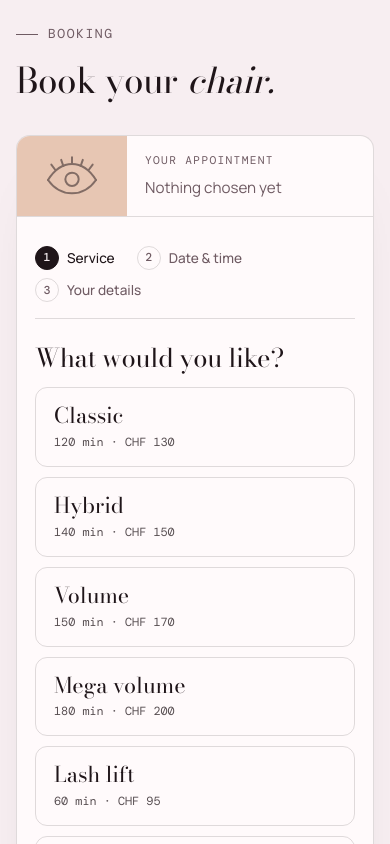
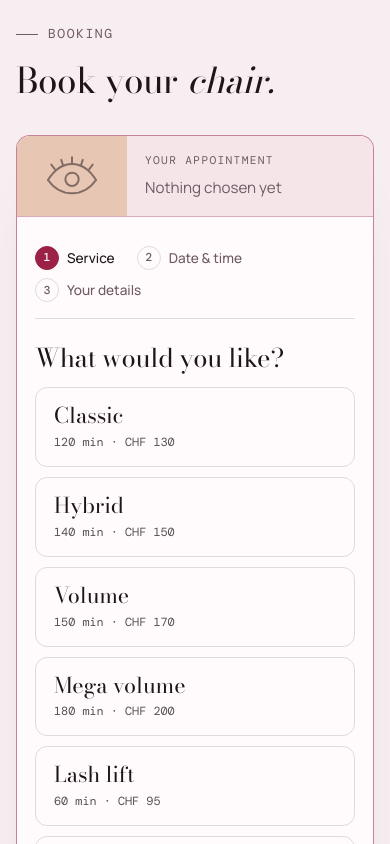
Before and after one commit to Anna8295/atelier-cils, a React (Vite) app: page / in a window 390 px wide. Shown: the part 5620-6464 px from the top of the page. Built offline with nearby package versions, Linux system fonts and the light colour scheme.

Commit message:
Booking: raspberry border and selections, blush summary column, photo fills its frame

```diff
--- a/src/index.css
+++ b/src/index.css
@@ -276,10 +276,10 @@ p{margin:0}
 .chip[aria-pressed="true"]{background:var(--ink);color:var(--bg);border-color:var(--ink)}
 .mono-chip{font-family:var(--f-mono);font-size:.8rem;font-variant-numeric:tabular-nums}
 /* BOOKING — service → date & time → details → done */
-.bkx{display:grid;grid-template-columns:minmax(0,300px) minmax(0,1fr);background:var(--surface);border:1px solid var(--line);border-radius:var(--radius);overflow:hidden;box-shadow:0 30px 60px -48px rgba(31,21,25,.35)}
-.bk-aside{border-right:1px solid var(--line);display:flex;flex-direction:column}
-.bk-photo{aspect-ratio:4/3;max-width:100%;background:#e7c6b3;display:grid;place-items:center;overflow:hidden;color:var(--ink)}
-.bk-photo img{width:100%;height:100%;object-fit:cover;object-position:50% 47%;transform:scale(1.3);transform-origin:50% 47%;animation:fadeIn .5s ease}
+.bkx{display:grid;grid-template-columns:minmax(0,300px) minmax(0,1fr);background:var(--surface);border:1px solid color-mix(in srgb,var(--accent) 55%,transparent);border-radius:var(--radius);overflow:hidden;box-shadow:0 30px 60px -48px rgba(31,21,25,.35)}
+.bk-aside{border-right:1px solid color-mix(in srgb,var(--accent) 30%,transparent);display:flex;flex-direction:column;background:color-mix(in srgb,var(--soft) 55%,var(--surface))}
+.bk-photo{position:relative;aspect-ratio:4/3;max-width:100%;background:#e7c6b3;display:grid;place-items:center;overflow:hidden;color:var(--ink)}
+.bk-photo img{position:absolute;inset:0;width:100%;height:100%;object-fit:cover;object-position:50% 48%;animation:fadeIn .5s ease}
 .bk-photo .hub-icon{position:static;width:64px;height:64px;opacity:.5}
 .bk-sumlist{padding:22px 24px 26px;display:grid;gap:10px}
 .bk-k{font-family:var(--f-mono);font-size:.7rem;letter-spacing:.12em;text-transform:uppercase;color:var(--muted)}
@@ -294,17 +294,17 @@ p{margin:0}
 .bk-steps button:disabled{cursor:default}
 .bk-steps .n{width:24px;height:24px;border-radius:50%;border:1px solid var(--line);display:grid;place-items:center;font:500 .72rem var(--f-mono)}
 .bk-steps li.now button{color:var(--ink)}
-.bk-steps li.now .n{background:var(--ink);border-color:var(--ink);color:var(--bg)}
+.bk-steps li.now .n{background:var(--accent);border-color:var(--accent);color:var(--on-accent)}
 .bk-steps li.past button{color:var(--ink)}
-.bk-steps li.past .n{border-color:var(--ink)}
+.bk-steps li.past .n{border-color:var(--accent)}
 .bk-stage{animation:stepIn .45s cubic-bezier(.2,.8,.2,1)}
 @keyframes stepIn{from{opacity:0;transform:translateY(10px)}}
 @keyframes fadeIn{from{opacity:0}}
 .bk-h{font-family:var(--f-display);font-size:1.6rem;margin-bottom:16px}
 .svc-grid{display:grid;grid-template-columns:repeat(2,minmax(0,1fr));gap:10px}
 .svc-opt{display:grid;gap:6px;text-align:left;padding:16px 18px;border-radius:12px;border:1px solid var(--line);background:transparent;color:var(--ink);cursor:pointer;transition:border-color .2s,background .2s,color .2s}
-.svc-opt:hover{border-color:var(--ink)}
-.svc-opt[aria-pressed="true"]{background:var(--ink);border-color:var(--ink);color:var(--bg)}
+.svc-opt:hover{border-color:var(--accent)}
+.svc-opt[aria-pressed="true"]{background:var(--accent);border-color:var(--accent);color:var(--on-accent)}
 .svc-name{font-family:var(--f-display);font-size:1.35rem;line-height:1.1}
 .svc-meta{font-family:var(--f-mono);font-size:.74rem;opacity:.75}
 .chip{font:500 .9rem/1 var(--f-body);padding:12px 17px;border-radius:999px;border:1px solid var(--line);background:transparent;color:var(--ink);cursor:pointer;text-decoration:none;transition:background .25s,color .25s,border-color .25s}
@@ -319,13 +319,13 @@ p{margin:0}
 .cal-grid{display:grid;grid-template-columns:repeat(7,minmax(0,1fr));gap:4px}
 .cal-wd{font-family:var(--f-mono);font-size:.68rem;color:var(--muted);text-align:center;padding:6px 0;text-transform:uppercase}
 .cal-day{position:relative;aspect-ratio:1;max-width:100%;border-radius:10px;border:1px solid transparent;background:transparent;color:var(--ink);font:500 .9rem var(--f-body);font-variant-numeric:tabular-nums;cursor:pointer;transition:background .2s,color .2s,border-color .2s}
-.cal-day:not(:disabled):hover{border-color:var(--ink)}
+.cal-day:not(:disabled):hover{border-color:var(--accent)}
 .cal-day:disabled{color:color-mix(in srgb,var(--muted) 45%,transparent);cursor:default}
 .cal-day.full:disabled{text-decoration:line-through}
-.cal-day.today{border-color:var(--line)}
+.cal-day.today{border-color:color-mix(in srgb,var(--accent) 35%,transparent)}
 .cal-day.few::after{content:"";position:absolute;left:50%;bottom:6px;width:4px;height:4px;margin-left:-2px;border-radius:50%;background:var(--accent)}
-.cal-day.on{background:var(--ink);color:var(--bg);border-color:var(--ink)}
-.cal-day.on::after{background:var(--bg)}
+.cal-day.on{background:var(--accent);color:var(--on-accent);border-color:var(--accent)}
+.cal-day.on::after{background:var(--on-accent)}
 .cal-legend{display:flex;align-items:center;gap:8px;margin-top:10px;font-size:.78rem;color:var(--muted)}
 .cal-legend i{width:5px;height:5px;border-radius:50%;background:var(--accent)}
 .bk-dayname{font-size:.9rem;color:var(--muted);margin-bottom:14px;text-transform:capitalize}
@@ -334,6 +334,8 @@ p{margin:0}
 .slot-group{display:grid;gap:8px}
 .slot-part{font-family:var(--f-mono);font-size:.68rem;letter-spacing:.12em;text-transform:uppercase;color:var(--muted)}
 .slot-list{display:flex;flex-wrap:wrap;gap:6px}
+.slot-list .chip:hover{border-color:var(--accent)}
+.slot-list .chip[aria-pressed="true"]{background:var(--accent);border-color:var(--accent);color:var(--on-accent)}
 .bk-actions{display:flex;flex-wrap:wrap;align-items:center;justify-content:space-between;gap:12px;margin-top:28px;padding-top:20px;border-top:1px solid var(--line)}
 .bk-actions.start{justify-content:flex-start;border-top:0;padding-top:0}
 .bk-actions .btn:disabled{opacity:.35;cursor:not-allowed;transform:none}
@@ -344,13 +346,13 @@ p{margin:0}
 .field{display:grid;gap:6px;min-width:0}
 .field label{font-weight:600;font-size:.88rem}
 .field input,.field textarea{font:500 1rem var(--f-body);padding:13px 14px;border-radius:10px;border:1px solid var(--line);background:var(--bg);color:var(--ink);width:100%;resize:vertical}
-.field input:focus,.field textarea:focus{outline:none;border-color:var(--ink)}
+.field input:focus,.field textarea:focus{outline:none;border-color:var(--accent)}
 .field.has-error input{border-color:#b3261e}
 .field-error{font-size:.8rem;color:#b3261e}
 .check{display:flex;gap:10px;align-items:flex-start;font-size:.92rem;cursor:pointer}
-.check input{width:18px;height:18px;margin-top:2px;accent-color:var(--ink);flex:none}
+.check input{width:18px;height:18px;margin-top:2px;accent-color:var(--accent);flex:none}
 .bk-done{display:grid;gap:12px;justify-items:start;padding-block:12px}
-.done-check{width:64px;height:64px;color:var(--ink)}
+.done-check{width:64px;height:64px;color:var(--accent)}
 .done-check path{stroke-dasharray:1;stroke-dashoffset:0;animation:draw 1s cubic-bezier(.65,0,.35,1) both}
 .done-check path:nth-child(2){animation-delay:.5s}
 .bk-done h3{font-size:clamp(2rem,4vw,2.8rem)}
@@ -358,8 +360,8 @@ p{margin:0}
 @media (max-width:980px){.date-grid{grid-template-columns:1fr}}
 @media (max-width:820px){
   .bkx{grid-template-columns:1fr}
-  .bk-aside{border-right:0;border-bottom:1px solid var(--line);flex-direction:row}
-  .bk-photo{width:110px;aspect-ratio:auto;flex:none}
+  .bk-aside{border-right:0;border-bottom:1px solid color-mix(in srgb,var(--accent) 30%,transparent);flex-direction:row}
+  .bk-photo{width:110px;aspect-ratio:auto;align-self:stretch;flex:none}
   .bk-sumlist{padding:16px 18px;gap:6px;flex:1;min-width:0}
   .bk-line.big{font-size:1.3rem}
 }
```
